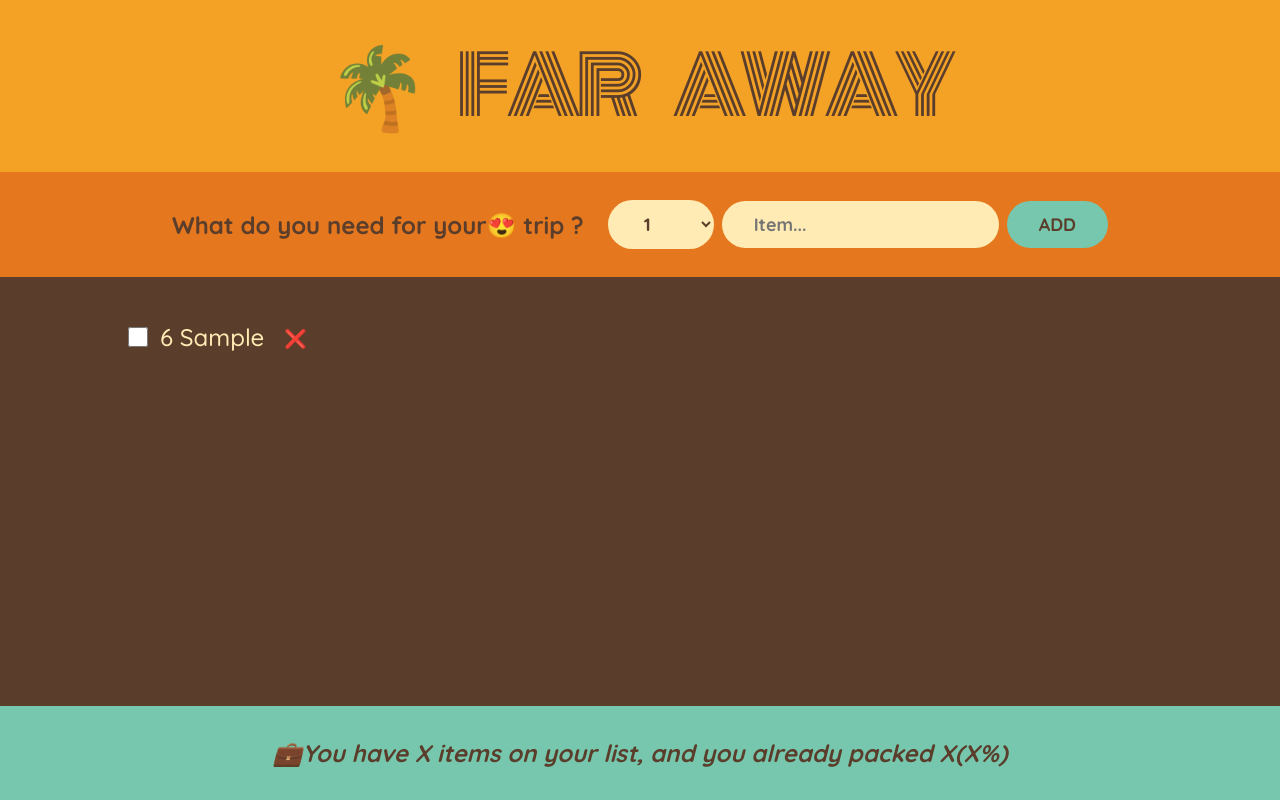
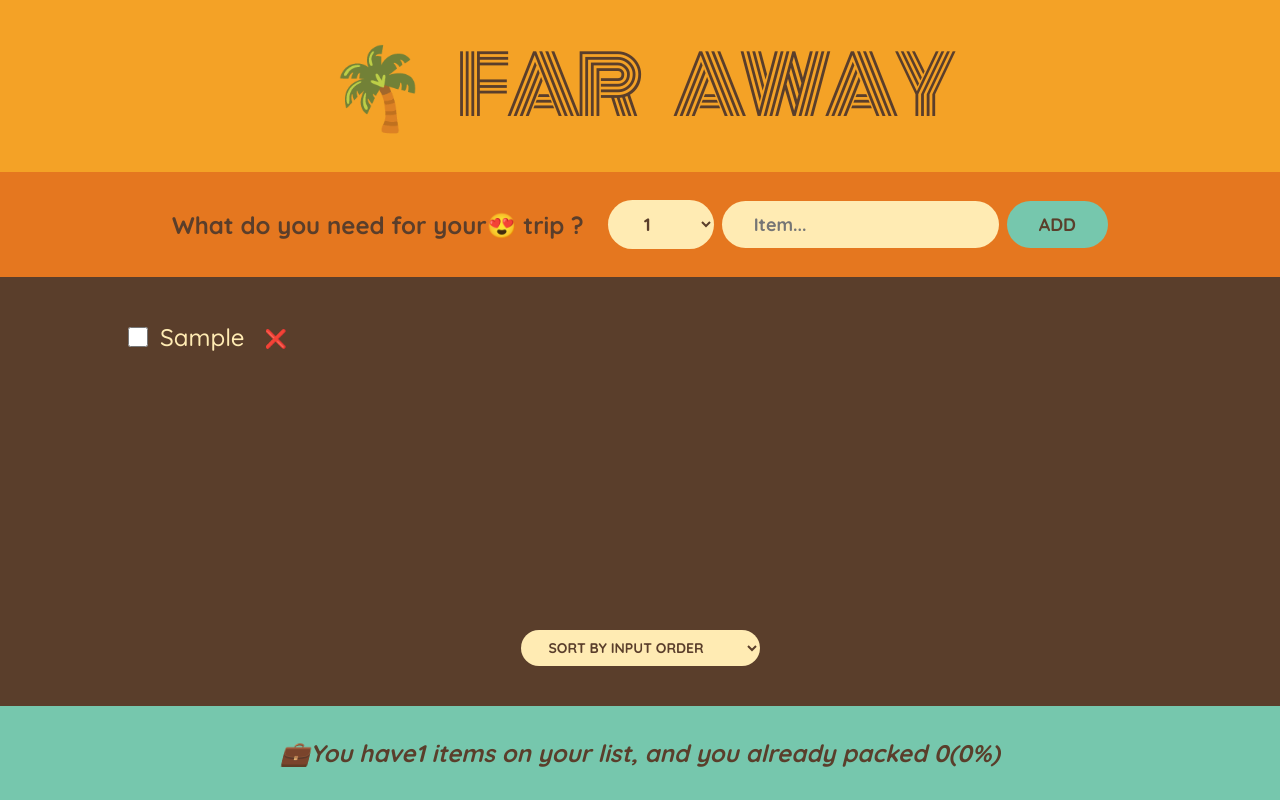
Before and after one commit to meShailu/travel-list, a React (Create React App) app: page / in a window 1280 px wide. Both pictures are taken after typing "Sample" into the empty fields and a click on the button "ADD". Built offline with nearby package versions, Linux system fonts and the light colour scheme.

Commit message:
sorting the items

```diff
--- a/src/App.js
+++ b/src/App.js
@@ -17,7 +17,7 @@
       )
     );
   }
-
+  console.log(items);
   return (
     <div className="app">
       <Logo />
@@ -27,7 +27,7 @@
         onDeleteItem={handleDeeleteItem}
         onToggleItem={handleToggleItem}
       />
-      <Stats />
+      <Stats items={items} />
     </div>
   );
 }
@@ -37,7 +37,7 @@
 
 function Form({ onAddItems }) {
   const [description, setDescription] = useState("");
-  const [quantity, setQuantity] = useState(6);
+  const [quantity, setQuantity] = useState();
 
   function handleSubmit(e) {
     e.preventDefault();
@@ -77,10 +77,26 @@
   );
 }
 function PackingList({ items, onDeleteItem, onToggleItem }) {
+  const [sortBy, setSortBy] = useState("input");
+  console.log(sortBy);
+  let sortedItems;
+  console.log(items);
+  if (sortBy === "input") sortedItems = items;
+
+  if (sortBy === "description")
+    sortedItems = items
+      .slice()
+      .sort((a, b) => a.description.localeCompare(b.description.localeCompare));
+
+  if (sortBy === "packed")
+    sortedItems = items
+      .slice()
+      .sort((a, b) => Number(a.packed) - Number(b.packed));
+
   return (
     <div className="list">
       <ul>
-        {items.map((item) => (
+        {sortedItems.map((item) => (
           <Item
             item={item}
             onDeleteItem={onDeleteItem}
@@ -89,6 +105,13 @@
           />
         ))}
       </ul>
+      <div className="actions">
+        <select onChange={(e) => setSortBy(e.target.value)}>
+          <option value="input">Sort by input order</option>
+          <option value="description">Sort by description</option>
+          <option value="packed">Sort by packed status</option>
+        </select>
+      </div>
     </div>
   );
 }
@@ -108,10 +131,23 @@
     </li>
   );
 }
-function Stats() {
+function Stats({ items }) {
+  if (!items.length)
+    return (
+      <p className="stats">
+        <em> Start adding some items to your packing list ✈️</em>
+      </p>
+    );
+  const numItems = items.length;
+  const numPacked = items.filter((item) => item.packed).length;
+  const percentange = Math.round((numPacked / numItems) * 100);
   return (
     <footer className="stats">
-      <em> 💼You have X items on your list, and you already packed X(X%)</em>
+      <em>
+        {percentange === 100
+          ? "You got everything!Ready to go✈️"
+          : `💼You have${numItems} items on your list, and you already packed ${numPacked}(${percentange}%)`}
+      </em>
     </footer>
   );
 }
```
